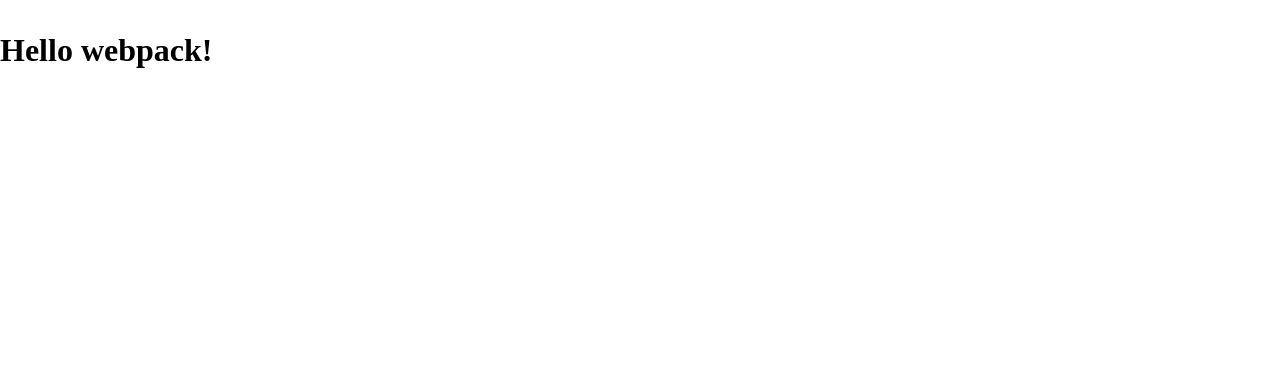
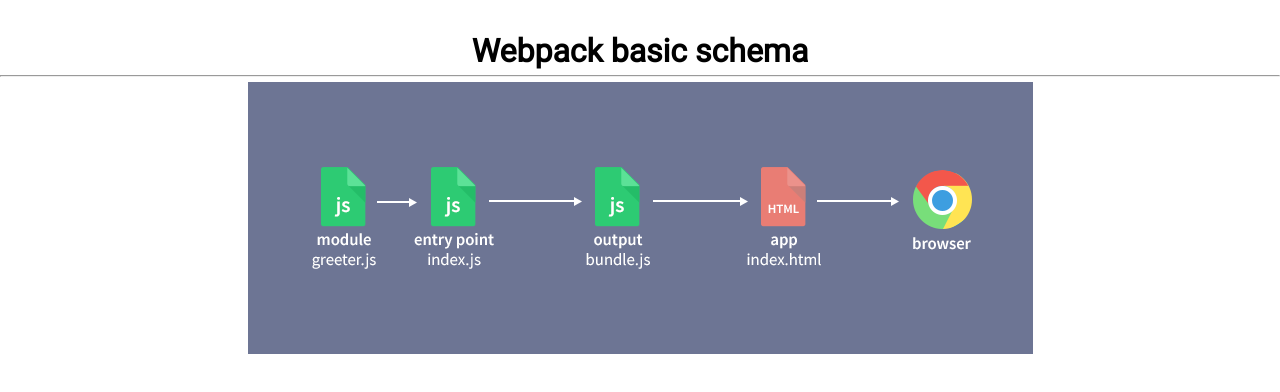
Before and after one commit to MikhailMasny/webpack-tutorials, a website built with webpack: page src/index.html in a window 1280 px wide. Built offline with nearby package versions, Linux system fonts and the light colour scheme.

Commit message:
feat: expanded webpack module

```diff
--- a/package.json
+++ b/package.json
@@ -26,6 +26,7 @@
   "devDependencies": {
     "clean-webpack-plugin": "^3.0.0",
     "css-loader": "^3.4.2",
+    "file-loader": "^6.0.0",
     "html-webpack-plugin": "^4.0.3",
     "style-loader": "^1.1.3",
     "webpack": "^4.42.1",
--- /dev/null
+++ b/src/assets/data.json
@@ -0,0 +1,3 @@
+{
+    "field": "Some text here"
+}
--- a/src/index.html
+++ b/src/index.html
@@ -6,14 +6,12 @@
     <title>Index</title>
 </head>
 <body>
-    <!-- Put here analytics bundle from dist -->
-    <!-- <script src=""></script> -->
+    <div class="container">
+        <h1>Webpack basic schema</h1>
 
-    <div class="container">
-        <h1>Hello webpack!</h1>
+        <hr />
+
+        <div class="schema"></div>
     </div>
-
-    <!-- Put here main bundle from dist -->
-    <!-- <script src=""></script> -->
 </body>
 </html>
--- a/src/javascript/post.js
+++ b/src/javascript/post.js
@@ -1,13 +1,15 @@
 export default class Post {
-    constructor(title) {
+    constructor(title, image) {
         this.title = title;
+        this.image = image;
         this.date = new Date();
     }
 
     toString() {
         return JSON.stringify({
             title: this.title,
-            date: this.date.toJSON()
+            date: this.date.toJSON(),
+            image: this.image
         })
     }
 }
--- a/src/javascript/script.js
+++ b/src/javascript/script.js
@@ -1,6 +1,9 @@
 import Post from "./post"
+import json from "../assets/data.json"
+import webpackScheme from "../assets/webpack.png"
 import "../styles/style.css"
 
-const post = new Post("Webpack post title");
+const post = new Post("Webpack post title", webpackScheme);
 
 console.log("Post to String: ", post.toString());
+console.log("JSON: ", json);
--- /dev/null
+++ b/src/styles/roboto.css
@@ -0,0 +1,4 @@
+@font-face {
+    font-family: "Roboto";
+    src: url("../assets/fonts/Roboto-Regular.ttf") format("truetype");
+}
--- a/src/styles/style.css
+++ b/src/styles/style.css
@@ -1,6 +1,12 @@
+@import "roboto.css";
+
 * {
     margin: 0;
     padding: 0;
+}
+
+body {
+    font-family: "Roboto", sans-serif;
 }
 
 .container {
@@ -8,3 +14,19 @@
     min-width: 1024px;
     margin: 0 auto;
 }
+
+h1 {
+    text-align: center;
+}
+
+hr {
+    margin: 5px auto;
+}
+
+.schema {
+    background-image: url("../assets/webpack.png");
+    background-size: cover;
+    margin: 0 auto;
+    width: 785px;
+    height: 272px;
+}
--- a/webpack.config.js
+++ b/webpack.config.js
@@ -24,6 +24,14 @@
             {
                 test: /\.css$/,
                 use: ["style-loader", "css-loader"]
+            },
+            {
+                test: /\.(png|jpg|svg|gif)$/,
+                use: ["file-loader"]
+            },
+            {
+                test: /\.(ttf|woff|woff2|eot)$/,
+                use: ["file-loader"]
             }
         ]
     }
```
Also changed, not shown: src/assets/fonts/Roboto-Regular.ttf (added), src/assets/webpack.png (added).
